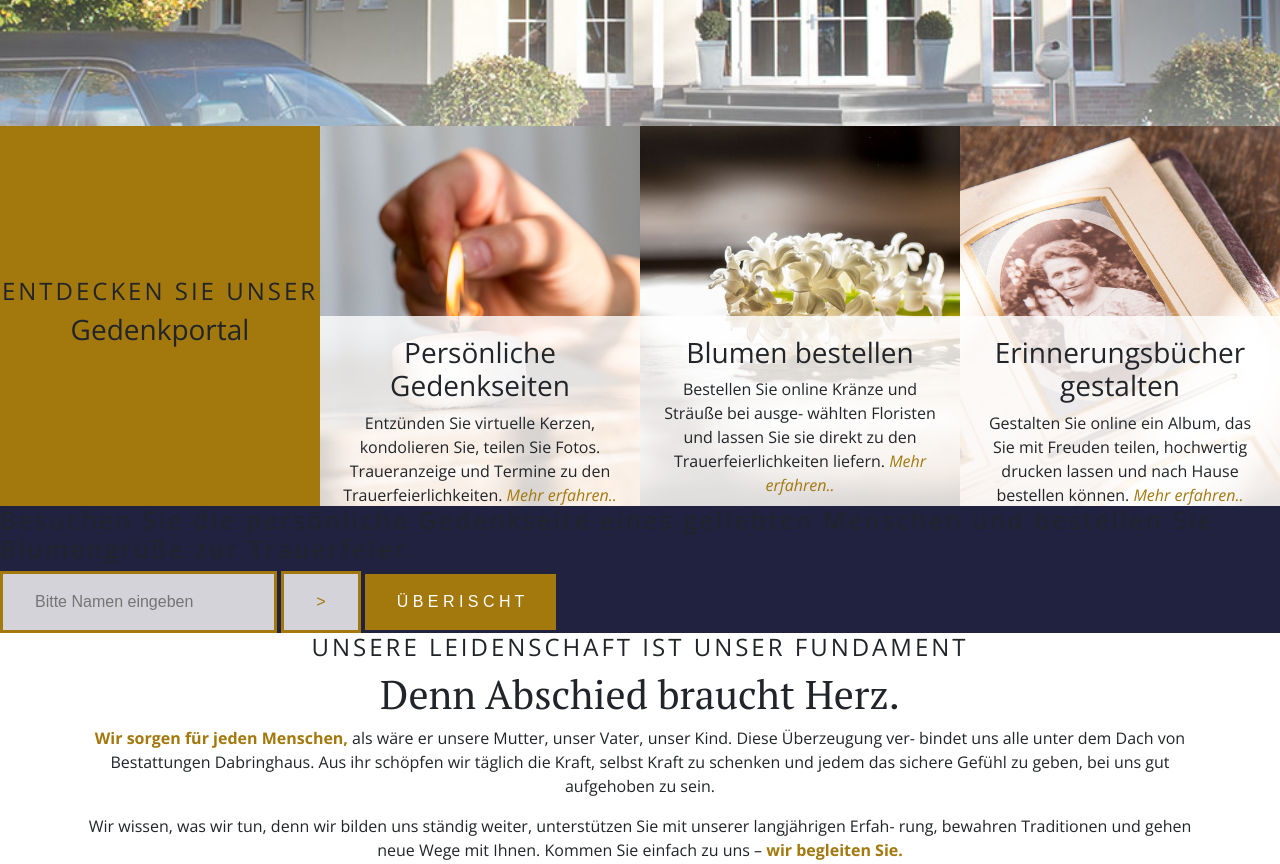
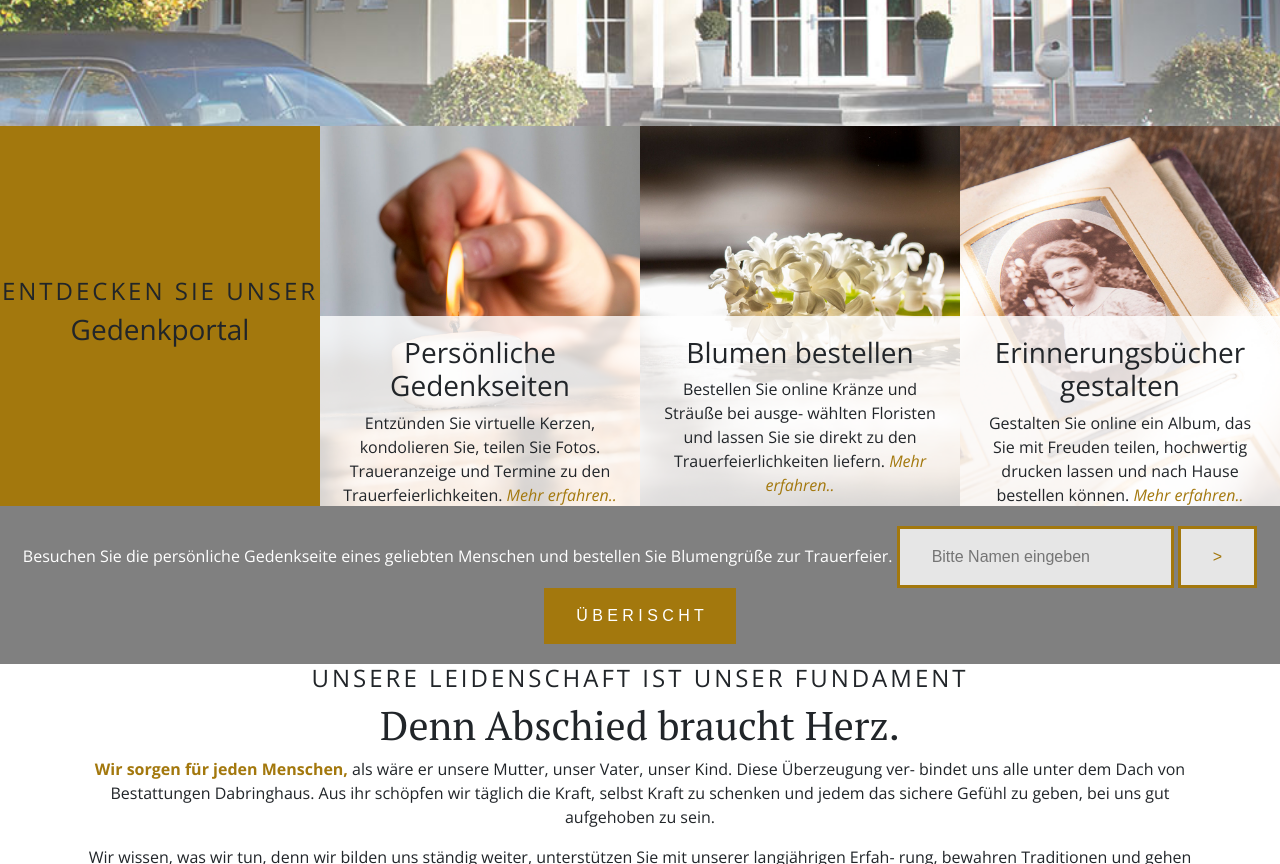
Before and after one commit to patchamama/Rapid_Data_Probeaufgabe, a plain HTML site: page index.html in a window 1280 px wide. Shown: the part 680-1544 px from the top of the page. Drawn offline with nearby package versions, Linux system fonts and the light colour scheme.

Commit message:
configurate form id section

```diff
--- a/assets/css/style.css
+++ b/assets/css/style.css
@@ -144,7 +144,11 @@ h4 {
 }
 
 #form {
-  background-color: #212140;
+  color: #fff;
+  background-color: #808080;
+  padding: 20px;
+  display: flex;
+  text-align: center;
 }
 
 /*
--- a/index.html
+++ b/index.html
@@ -95,12 +95,12 @@
       </div>
     </section>
     <section id="form">
-      <div>
-        <h4>
-          Besuchen Sie die persönliche Gedenkseite eines geliebten Menschen und
-          bestellen Sie Blumengrüße zur Trauerfeier.
-        </h4>
       <form action="">
+        <span
+          >Besuchen Sie die persönliche Gedenkseite eines geliebten Menschen und
+          bestellen Sie Blumengrüße zur Trauerfeier.</span
+        >
+
         <input
           type="text"
           placeholder="Bitte Namen eingeben"
@@ -109,7 +109,6 @@
         <input type="submit" value=">" class="button-style" />
         <button>Ü B E R I S C H T</button>
       </form>
-      </div>
     </section>
 
     <footer class="footer">
```
Lines whose indentation alone changed are shown as unchanged.
